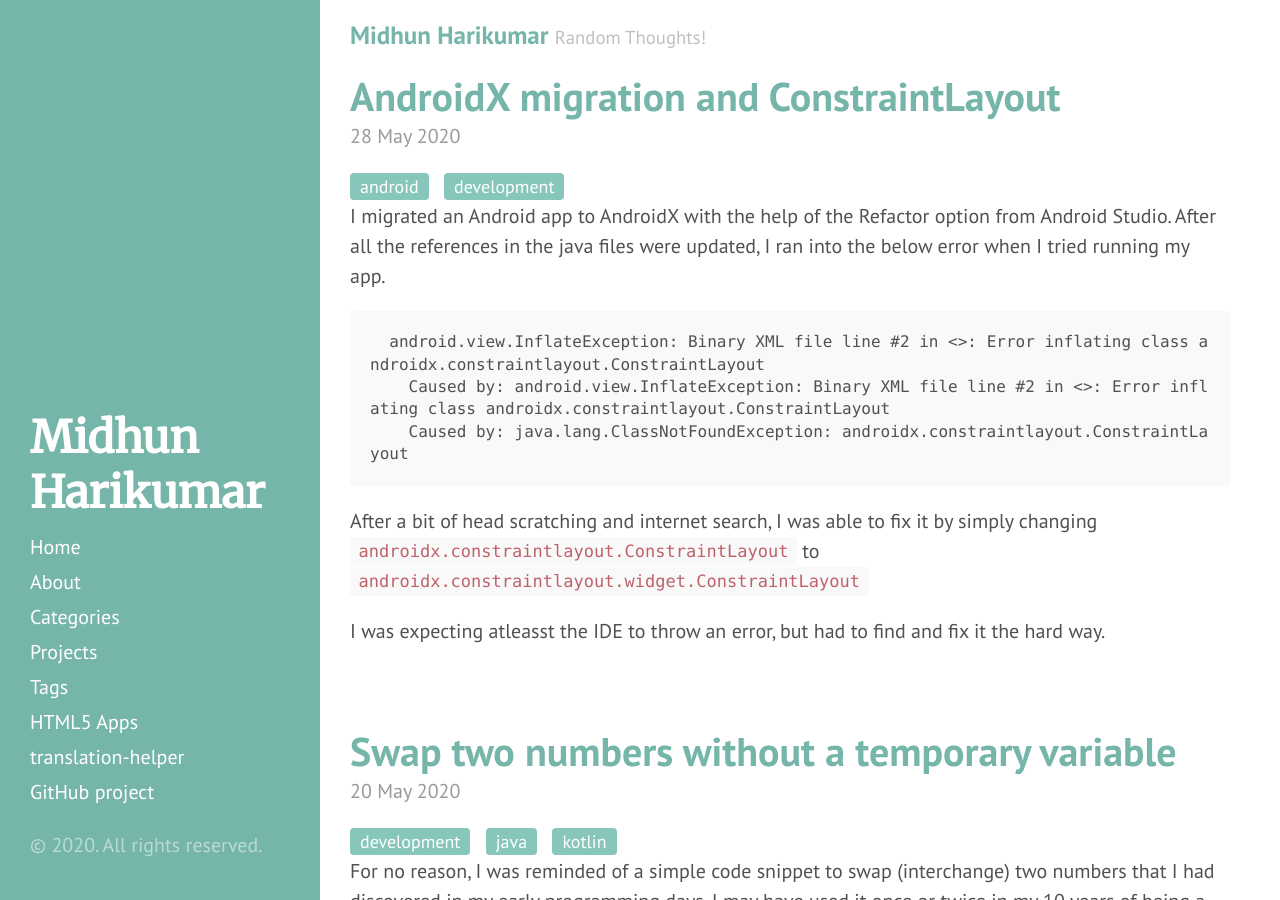
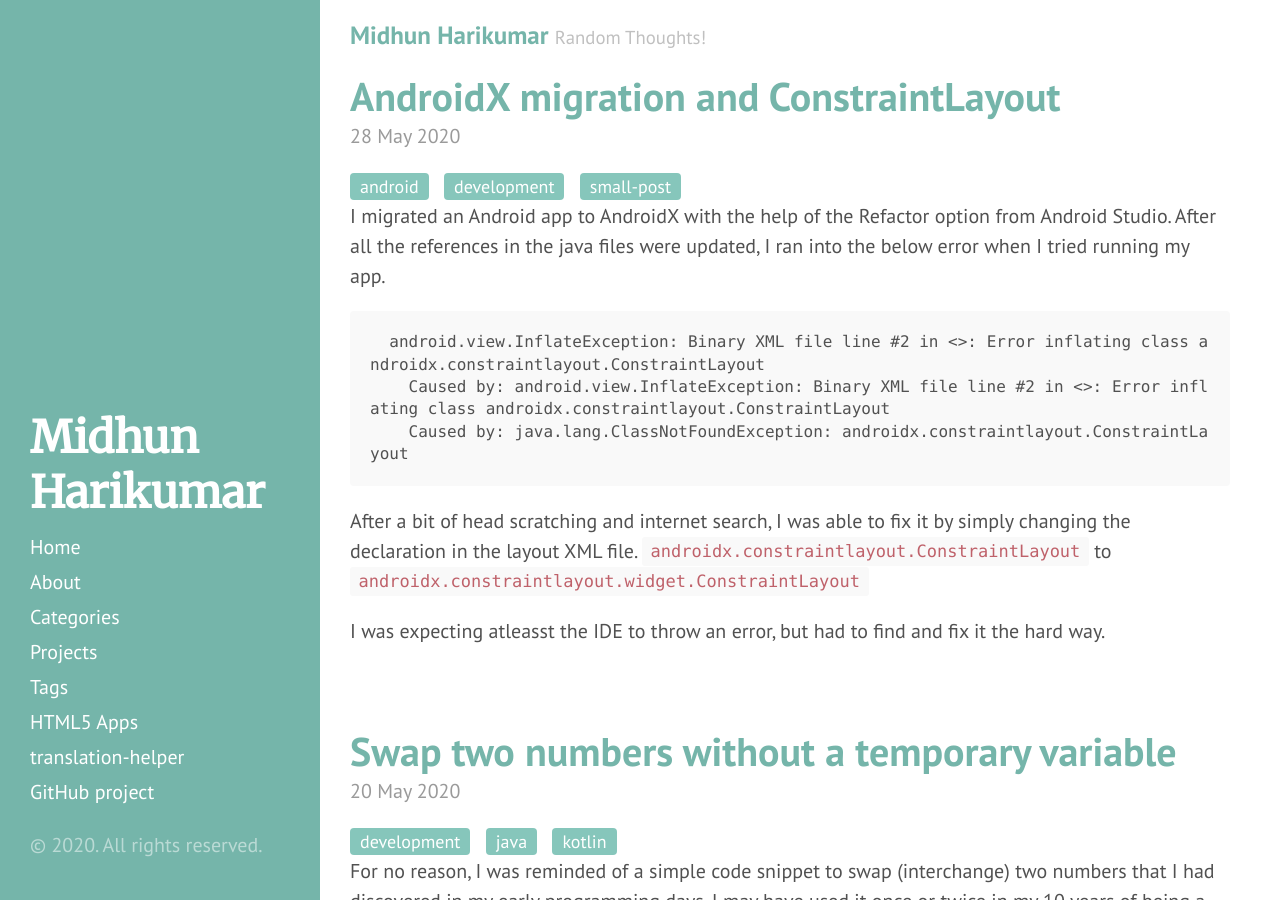
Before and after one commit to midhunhk/midhunhk.github.io, a Jekyll site: the page built from index.html, in a window 1280 px wide and 900 px high. Built offline with Jekyll 4.4.1, drawn with Linux system fonts in a browser that asks for light colours; the list of posts is cut into pages by our own code.

Commit message:
change formatting

````diff
--- a/_posts/2020-05-28-androidx-constraint-layout.md
+++ b/_posts/2020-05-28-androidx-constraint-layout.md
@@ -3,7 +3,7 @@
 title: AndroidX migration and ConstraintLayout
 category: Dev
 comments: true
-tags: [android, development]
+tags: [android, development, small-post]
 ---
 I migrated an Android app to AndroidX with the help of the Refactor option from Android Studio. After all the references in the java files were updated,
 I ran into the below error when I tried running my app.
@@ -14,7 +14,7 @@
     Caused by: java.lang.ClassNotFoundException: androidx.constraintlayout.ConstraintLayout
 ```
 
-After a bit of head scratching and internet search, I was able to fix it by simply changing
+After a bit of head scratching and internet search, I was able to fix it by simply changing the declaration in the layout XML file.
 `androidx.constraintlayout.ConstraintLayout` to `androidx.constraintlayout.widget.ConstraintLayout`
 
 I was expecting atleasst the IDE to throw an error, but had to find and fix it the hard way.
````
